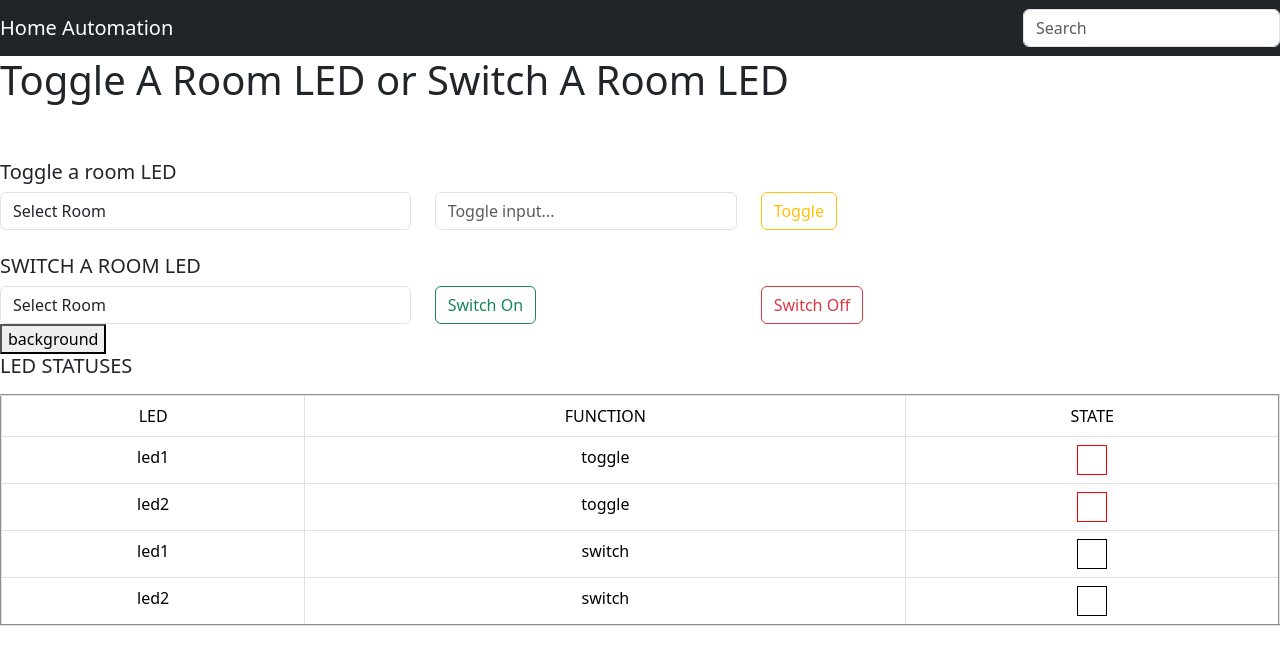
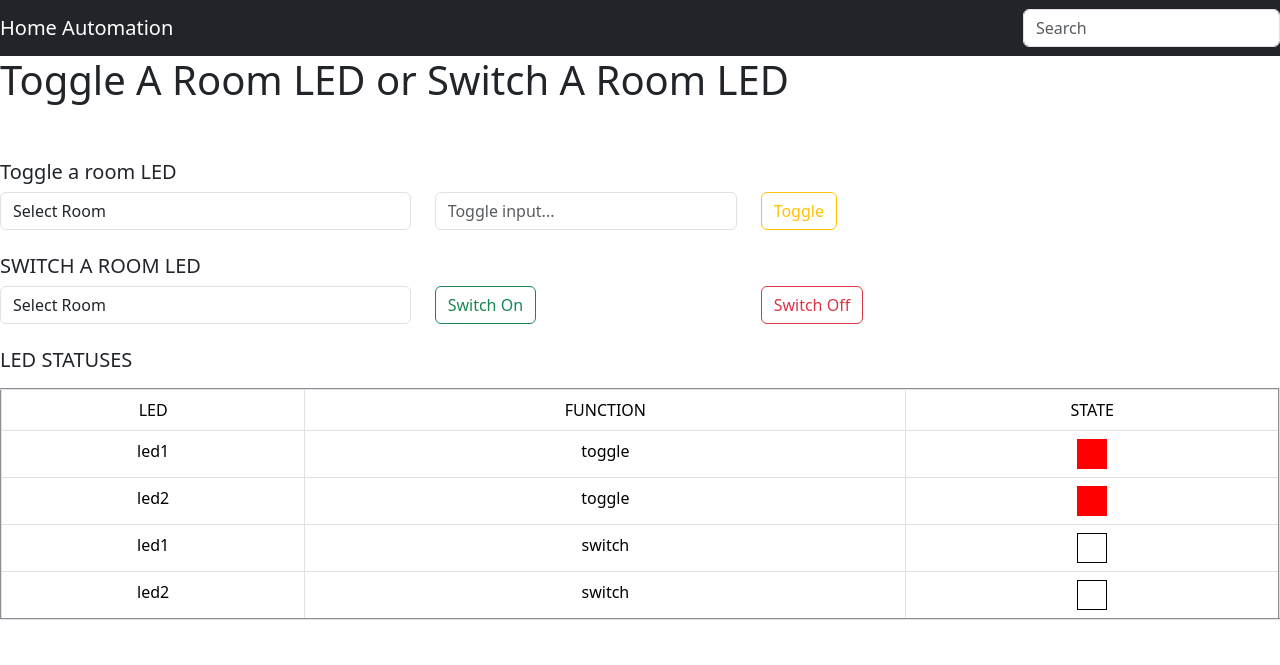
Before and after one commit to ISLOWIsmaeli/home_automation, a Django app: page /monitor/ in a window 1280 px wide. Shown: the top 665 px of the page. Run offline with Django 4.2, Linux system fonts and the light colour scheme.

Commit message:
when all is well :)

```diff
--- a/monitor/templates/monitor/home.html
+++ b/monitor/templates/monitor/home.html
@@ -4,7 +4,7 @@
     <meta charset="UTF-8" />
     <meta name="viewport" content="width=device-width, initial-scale=1.0" />
     <style>
-      #toggle-status-display {
+      .toggle-status-display {
         width: 30px;
         height: 30px;
         border: 1px solid red;
@@ -144,12 +144,13 @@
           </button>
         </div>
       </div>
-      <button>background</button>
 
       <br />
       <h5>LED STATUSES</h5>
-      <p id="led-status"></p>
+      <p id="led-status-1"></p>
+      <p id="led-status-2"></p>
     </section>
+
     <section>
       <table class="table table-bordered" border="2">
         <tr align="center">
@@ -161,14 +162,14 @@
           <td>led1</td>
           <td>toggle</td>
           <td>
-            <div id="toggle-status-display"></div>
+            <div class="toggle-status-display"></div>
           </td>
         </tr>
         <tr align="center">
           <td>led2</td>
           <td>toggle</td>
           <td>
-            <div id="toggle-status-display"></div>
+            <div class="toggle-status-display"></div>
           </td>
         </tr>
         <tr align="center">
@@ -196,12 +197,29 @@
             url: "{% url 'ajax_response' %}",
             dataType: "json",
             success: function (data) {
-              $("#led-status").empty();
+              $("#led-status-1").empty();
+              $("#led-status-2").empty();
               for (const room in data.led_statuses) {
                 let status = data.led_statuses[room];
-                $("#led-status").append(
-                  `<p>Room ${room} LED Status: ${status}</p>`
-                );
+                if (room == "1") {
+                  if (status == "starting to toggle") {
+                    $("#led-status-1").css("color", "green");
+                  } else if (status == "finished toggling") {
+                    $("#led-status-1").css("color", "red");
+                  }
+                  $("#led-status-1").append(
+                    `<p>Room ${room} LED Status: ${status}</p>`
+                  );
+                } else if (room == "2") {
+                  if (status == "starting to toggle") {
+                    $("#led-status-2").css("color", "green");
+                  } else if (status == "finished toggling") {
+                    $("#led-status-2").css("color", "red");
+                  }
+                  $("#led-status-2").append(
+                    `<p>Room ${room} LED Status: ${status}</p>`
+                  );
+                }
               }
             },
             error: function (error) {
@@ -213,5 +231,25 @@
         setInterval(updateLEDStatuses, 1000);
       });
     </script>
+    <script>
+      const ledStatusElements = document.getElementsByClassName(
+        "toggle-status-display"
+      );
+      let isGreen = true;
+
+      function toggleColor() {
+        for (let i = 0; i < ledStatusElements.length; i++) {
+          const ledStatus = ledStatusElements[i];
+          if (isGreen) {
+            ledStatus.style.backgroundColor = "red";
+          } else {
+            ledStatus.style.backgroundColor = "green";
+          }
+        }
+        isGreen = !isGreen;
+      }
+
+      setInterval(toggleColor, 500);
+    </script>
   </body>
 </html>
```
